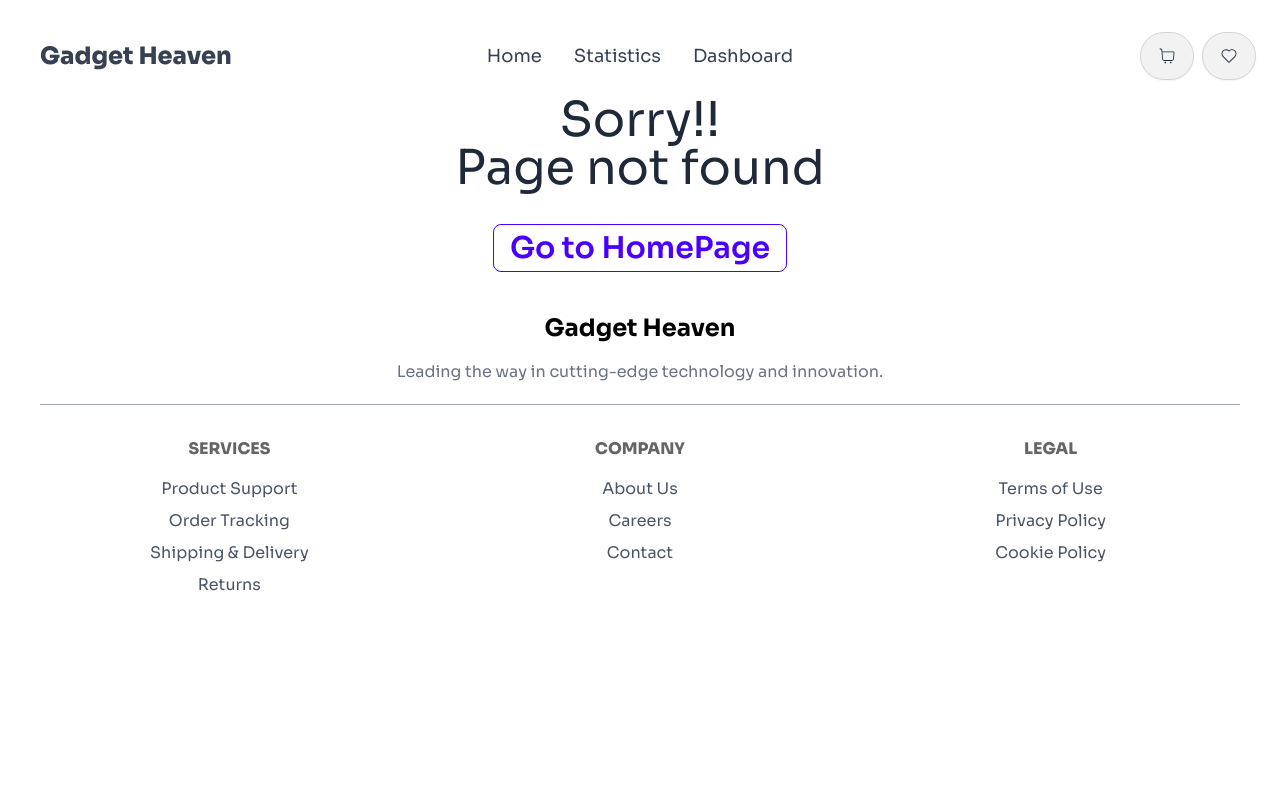
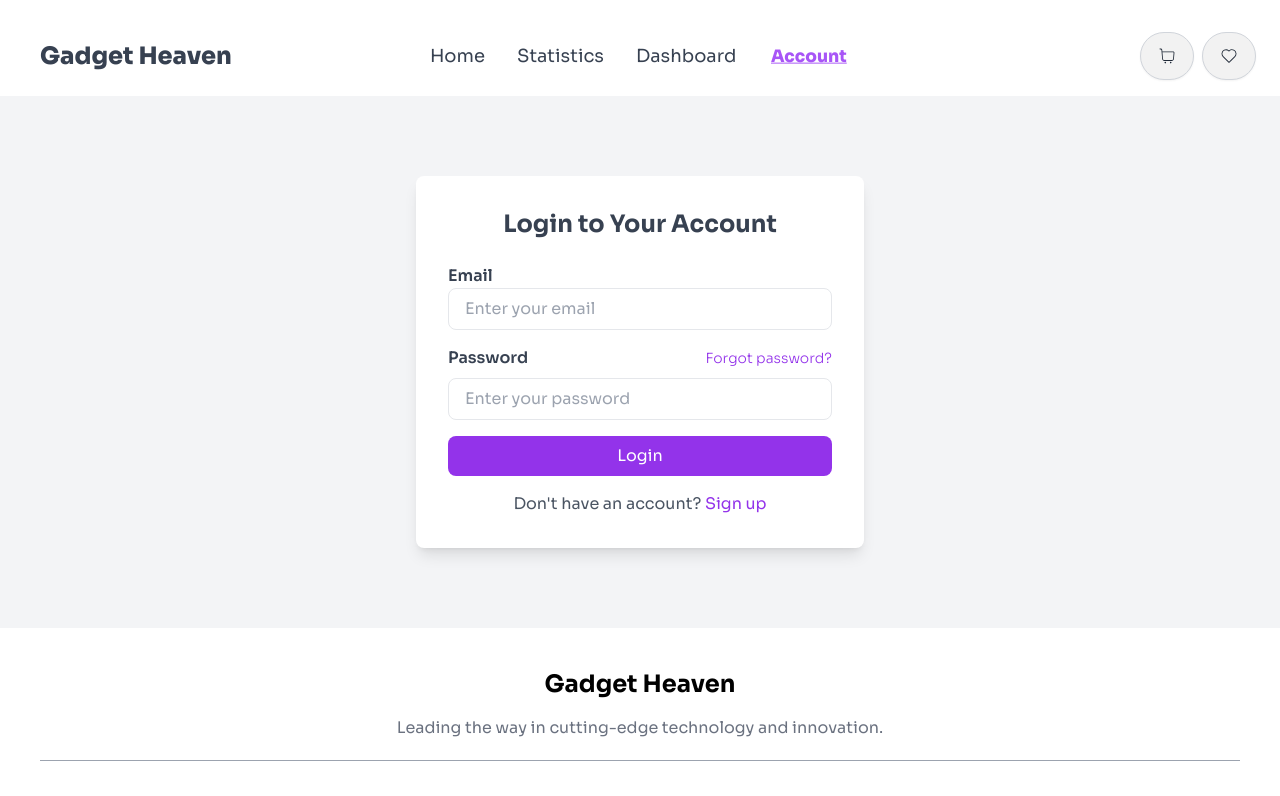
Before and after one commit to programming-hero-web-course-4/b10a8-gadget-heaven-SoyebuzamanNaim, a React (Vite) app: page /account in a window 1280 px wide. Shown: the top 796 px of the page. Built offline with nearby package versions, Linux system fonts and the light colour scheme.

Commit message:
readme.md added properly

```diff
--- /dev/null
+++ b/src/assets/components/AccountLogin/AccountLogin.jsx
@@ -0,0 +1,69 @@
+import React, { useState } from "react";
+import { useNavigate } from "react-router-dom";
+
+const AccountLogin = () => {
+  const [email, setEmail] = useState("");
+  const [password, setPassword] = useState("");
+    const navigate = useNavigate();
+  const handleSubmit = (e) => {
+    e.preventDefault();
+    console.log("Email:", email, "Password:", password);
+    navigate("/");
+  };
+
+  return (
+    <div className="flex py-20 items-center justify-center bg-gray-100">
+      <div className="w-full max-w-md bg-white shadow-lg rounded-lg p-8">
+        <h2 className="text-2xl font-bold text-center text-gray-700 mb-6">
+          Login to Your Account
+        </h2>
+        <form onSubmit={handleSubmit}>
+          <div className="mb-4">
+            <label className="text-gray-700 font-semibold mb-2">Email</label>
+            <input
+              type="email"
+              id="email"
+              value={email}
+              onChange={(e) => setEmail(e.target.value)}
+              className="w-full px-4 py-2 border rounded-lg focus:outline-2 focus:outline-purple-500"
+              placeholder="Enter your email"
+              required
+            />
+          </div>
+
+          <div className="mb-4">
+            <label className="text-gray-700 font-semibold mb-2 flex items-center justify-between">
+              <p className="text-start">Password</p>
+              <a className="text-purple-600 font-light hover:underline text-sm text-end">
+                Forgot password?
+              </a>
+            </label>
+            <input
+              type="password"
+              id="password"
+              value={password}
+              onChange={(e) => setPassword(e.target.value)}
+              className="w-full px-4 py-2 border rounded-lg focus:outline-2 focus:outline-purple-500"
+              placeholder="Enter your password"
+              required
+            />
+          </div>
+
+          <button
+            type="submit"
+            className="w-full bg-purple-600 text-white py-2 rounded-lg hover:bg-purple-700 transition duration-300"
+          >
+            Login
+          </button>
+
+          <p className="text-center text-gray-600 mt-4">
+            Don't have an account?{" "}
+            <a className="text-purple-600 hover:underline">Sign up</a>
+          </p>
+        </form>
+      </div>
+    </div>
+  );
+};
+
+export default AccountLogin;
--- a/src/assets/components/NavBar/NavBar.jsx
+++ b/src/assets/components/NavBar/NavBar.jsx
@@ -57,6 +57,22 @@ const NavBar = () => {
         </NavLink>
       </li>
 
+      <li>
+        <NavLink
+          to="account"
+          className={({ isActive }) =>
+           `text-lg text-center  ${
+              isActive
+                ? "text-purple-500 font-extrabold btn btn-ghost underline"
+                : isHomePage
+                ? "text-white"
+                : "text-gray-700"
+            }`
+          }
+        >
+          Account
+        </NavLink>
+      </li>
     </>
   );
 
```
Also changed, not shown: src/main.jsx (+43 -49 lines), 2 other files (tests, documents, lock files or other folders).
